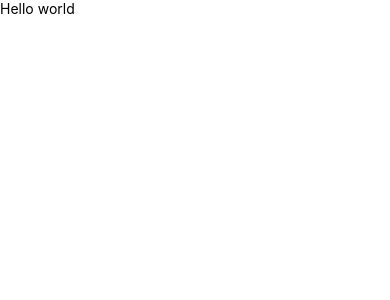
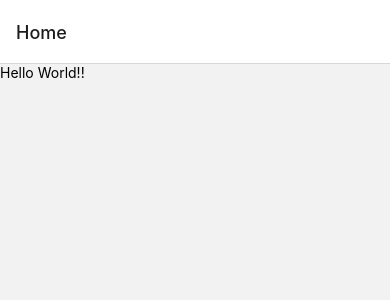
Before and after one commit to adamhinton/LearningReactNative-DonationApp, a React Native app: screen / in a window 390 px wide. Shown: the top 300 px of the page. Built offline with nearby package versions, Linux system fonts and the light colour scheme.

Commit message:
Configuring Home route

```diff
--- a/App.tsx
+++ b/App.tsx
@@ -1,13 +1,11 @@
+import React from 'react';
+import MainNavigation from './Navigation/MainNavigation';
 import {NavigationContainer} from '@react-navigation/native';
-import React from 'react';
-import {SafeAreaView, Text} from 'react-native';
 
 const App = (): React.JSX.Element => {
   return (
     <NavigationContainer>
-      <SafeAreaView>
-        <Text>Hello world</Text>
-      </SafeAreaView>
+      <MainNavigation />
     </NavigationContainer>
   );
 };
--- a/Navigation/MainNavigation.tsx
+++ b/Navigation/MainNavigation.tsx
@@ -0,0 +1,16 @@
+import React from 'react';
+import {createStackNavigator} from '@react-navigation/stack';
+import Home from './Screens/Home/Home';
+import {Routes} from './Routes';
+
+const Stack = createStackNavigator();
+
+const MainNavigation = () => {
+  return (
+    <Stack.Navigator>
+      <Stack.Screen name={Routes.Home} component={Home} />
+    </Stack.Navigator>
+  );
+};
+
+export default MainNavigation;
--- /dev/null
+++ b/Navigation/Routes.ts
@@ -0,0 +1,3 @@
+export const Routes = {
+  Home: 'Home',
+};
--- /dev/null
+++ b/Navigation/Screens/Home/Home.tsx
@@ -0,0 +1,15 @@
+import React from 'react';
+import {Text, View} from 'react-native';
+import {SafeAreaView} from 'react-native-safe-area-context';
+
+const Home = () => {
+  return (
+    <SafeAreaView>
+      <View>
+        <Text>Hello World!!</Text>
+      </View>
+    </SafeAreaView>
+  );
+};
+
+export default Home;
--- /dev/null
+++ b/Navigation/Screens/Home/style.ts
@@ -0,0 +1,5 @@
+import {StyleSheet} from 'react-native';
+
+const style = StyleSheet.create({});
+
+export default style;
```
